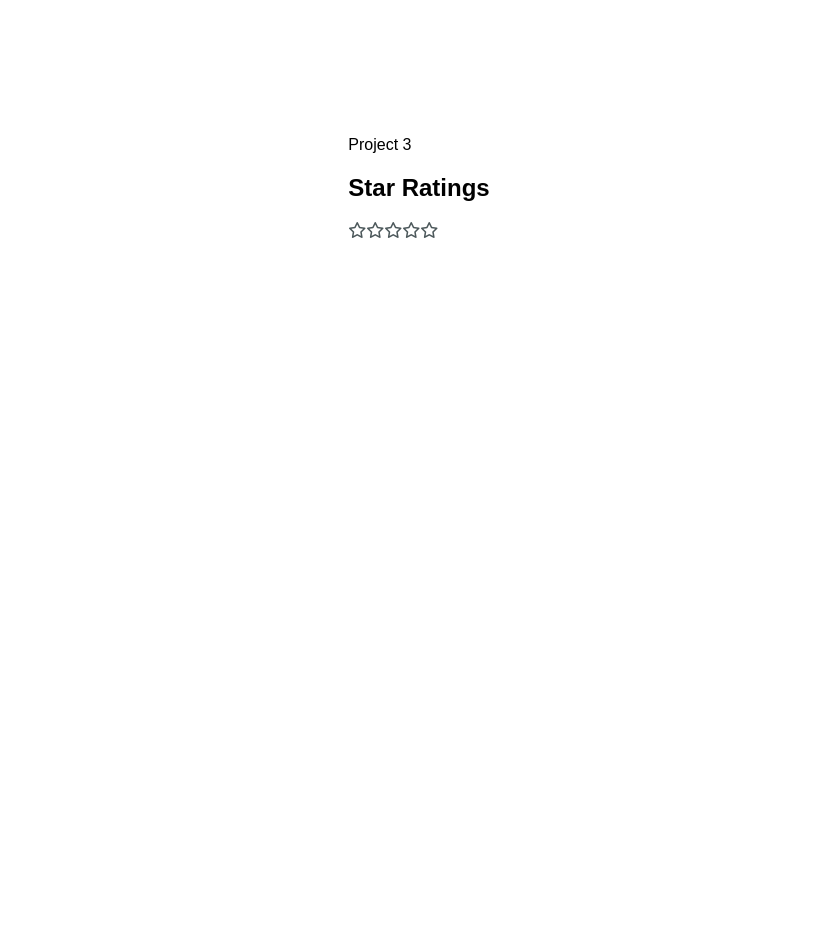
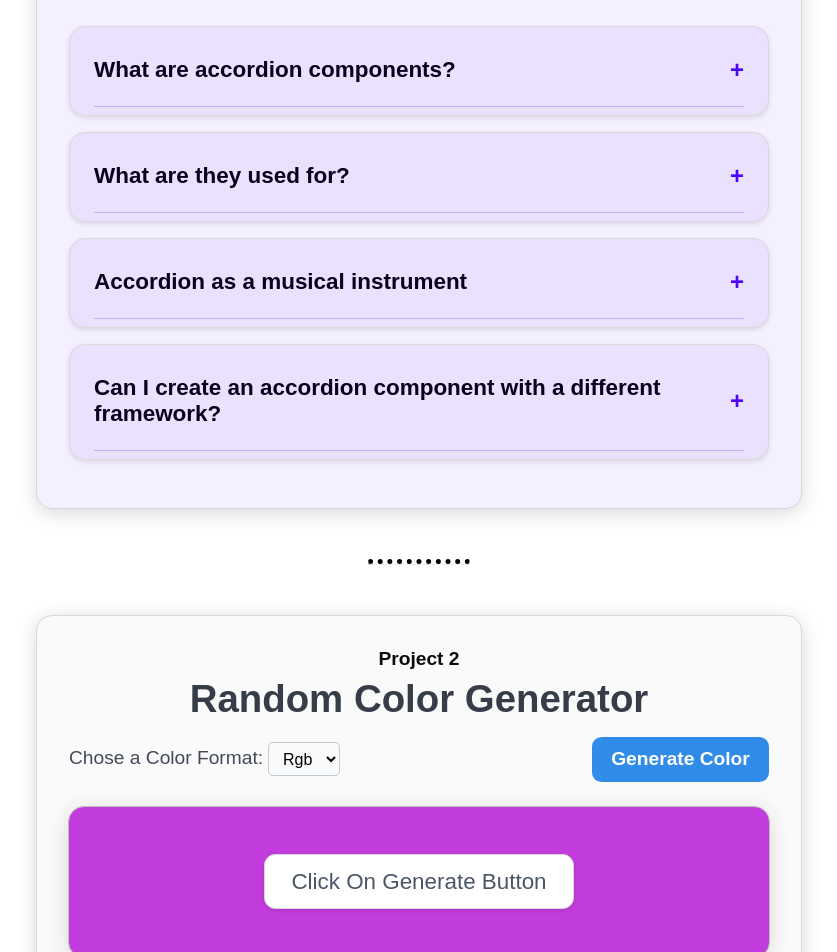
Before and after one commit to Shubham-567/React-Projects, a React app in the folder Small-Projects/: page / in a window 1280 px wide. Shown: the part 220-1172 px from the top of the page, without its empty margins (221-1058 px from the left). Before the commit the page ends 800 px from the top, so only its background shows below. Built offline with nearby package versions, Linux system fonts and the light colour scheme; the HTML template or start-up script is replaced by a standard one.

Commit message:
Added the styles for Star Rating componenet and made some changes to index.css (globle css)

```diff
--- a/Small-Projects/src/App.jsx
+++ b/Small-Projects/src/App.jsx
@@ -6,11 +6,12 @@ function App() {
 
   return (
     <>
-      {/* <Accordion />
+      <Accordion />
       <hr />
       <RandomColorGenerator />
-      <hr /> */}
+      <hr />
       <StarRating />
+      <hr />
     </>
   )
 }
--- a/Small-Projects/src/Components/1-Accordion/Accordion.jsx
+++ b/Small-Projects/src/Components/1-Accordion/Accordion.jsx
@@ -37,8 +37,11 @@ function Accordion() {
 
     return (
         <div className={style.wrapper}>
-            <p>Project 1</p>
-            <h2>Accordion</h2>
+            <div className="project-title">
+                <p>Project 1</p>
+                <h2>Accordion</h2>
+            </div>
+
 
             <button onClick={handleSelectionToggle}>
                 {enableMultiSelection
@@ -70,7 +73,7 @@ function Accordion() {
                     <div className={style.error}>No data found!</div>
                 )}
             </div>
-        </div>
+        </div >
     );
 }
 
--- a/Small-Projects/src/Components/1-Accordion/Accordion.module.css
+++ b/Small-Projects/src/Components/1-Accordion/Accordion.module.css
@@ -5,27 +5,17 @@
   align-items: center;
   padding: 2em;
   margin: 0 0 2em;
-  border: none;
+  border: 1px solid hsl(0, 0%, 85%);
   border-radius: 1em;
   background-color: hsl(255, 100%, 97%);
-  box-shadow: 0 4px 30px rgba(0, 0, 0, 0.25);
+  box-shadow: 0 4px 20px hsl(0, 0%, 85%);
   font-family: "Arial", sans-serif;
 }
 
-.wrapper > p {
-  font-size: 1.2rem;
-  font-weight: bold;
-  margin: 0;
-  text-align: center;
-}
-
 .wrapper h2 {
-  font-size: 2.4rem;
-  margin: 0 0 0.5em;
   background: linear-gradient(45deg, hsl(257, 96%, 50%), hsl(353, 96%, 62%));
   background-clip: text;
   color: transparent;
-  text-align: center;
 }
 
 .wrapper button {
@@ -56,6 +46,7 @@
   background-color: hsl(258, 93%, 94%);
   margin: 1rem 0;
   padding: 0.5rem 1.5rem;
+  border: 1px solid hsl(0, 0%, 85%);
   border-radius: 1em;
   box-shadow: 0 2px 5px rgba(0, 0, 0, 0.1);
   transition: transform 0.2s ease, box-shadow 0.2s ease;
--- a/Small-Projects/src/Components/2-Random-Color-Generator/ColorGenerator.module.css
+++ b/Small-Projects/src/Components/2-Random-Color-Generator/ColorGenerator.module.css
@@ -1,41 +1,9 @@
-/* Updated Wrapper Styles */
-.wrapper {
-  background-color: hsl(220, 15%, 95%);
-  padding: 2em;
-  margin: 2em auto;
-  width: 700px;
-  max-width: 90%;
-  border: 1px solid hsl(220, 15%, 85%);
-  border-radius: 1em;
-  box-shadow: 0 4px 30px rgba(0, 0, 0, 0.25);
-}
-
-.wrapper p,
-h2 {
-  text-align: center;
-}
-
-.wrapper > p {
-  font-size: 1.2rem;
-  font-weight: bold;
-  margin: 0;
-  text-align: center;
-  color: hsl(220, 15%, 5%);
-}
-
-.wrapper h2 {
-  font-size: 2.4rem;
-  margin: 0.2em 0 0.4em;
-  text-align: center;
-  color: hsl(220, 15%, 25%);
-}
-
 /* Controls Section */
 .controls {
   display: flex;
   justify-content: space-between;
   align-items: center;
-  margin-top: 1em;
+  width: 100%;
 }
 
 .controls label {
@@ -87,12 +55,13 @@ h2 {
   display: flex;
   align-items: center;
   justify-content: center;
-  margin: 1.5em 0;
+  margin: 1.5em 0 0;
   width: 100%;
   height: 150px;
   background-color: hsl(290, 70%, 55%);
-  border: none;
+  border: 1px solid hsl(0, 0%, 75%);
   border-radius: 1em;
+  box-shadow: 0 4px 20px hsl(0, 0%, 85%);
   transition: transform 0.5s ease, box-shadow 1s ease;
 }
 
--- a/Small-Projects/src/Components/2-Random-Color-Generator/RandomColorGenerator.jsx
+++ b/Small-Projects/src/Components/2-Random-Color-Generator/RandomColorGenerator.jsx
@@ -61,9 +61,12 @@ function RandomColorGenerator() {
     }
 
     return (
-        <div className={style.wrapper}>
-            <p>Project 2</p>
-            <h2>Random Color Generator</h2>
+        <div className="container">
+            <div className="project-title">
+                <p>Project 2</p>
+                <h2>Random Color Generator</h2>
+            </div>
+
             <div className={style.controls}>
                 <div>
                     <label htmlFor='color-format'>Chose a Color Format: </label>
--- a/Small-Projects/src/Components/3-Star-Rating/StarRating.jsx
+++ b/Small-Projects/src/Components/3-Star-Rating/StarRating.jsx
@@ -2,7 +2,7 @@ import "@fortawesome/fontawesome-free/css/all.min.css";
 import style from "./StarRating.module.css";
 import React, { useState } from "react";
 
-function StarRating({ noOfStars = 5 }) {
+function StarRating({ noOfStars = 10 }) {
     const [rating, setRating] = useState(0);
     const [hover, setHover] = useState(0);
 
@@ -19,9 +19,12 @@ function StarRating({ noOfStars = 5 }) {
     }
 
     return (
-        <div className='container'>
-            <p>Project 3</p>
-            <h2>Star Ratings</h2>
+        <div className="container">
+            <div className="project-title">
+                <p>Project 3</p>
+                <h2>Star Ratings</h2>
+            </div>
+
 
             <div>
                 {[...Array(noOfStars)].map((_, index) => {
@@ -29,7 +32,7 @@ function StarRating({ noOfStars = 5 }) {
 
                     return (
                         <i
-                            className={`fa-star
+                            className={`fa-star fa-xl
                                 ${index <= (hover || rating)
                                     ? style.active + " fa-solid"
                                     : style.inactive + " fa-regular"
--- a/Small-Projects/src/index.css
+++ b/Small-Projects/src/index.css
@@ -15,3 +15,31 @@ hr {
   width: 100px;
   margin: 50px auto;
 }
+
+.container {
+  display: flex;
+  flex-direction: column;
+  justify-content: center;
+  align-items: center;
+  padding: 2em;
+  border: 1px solid hsl(0, 0%, 85%);
+  border-radius: 1em;
+  background: hsl(0, 0%, 98%);
+  box-shadow: 0 4px 20px hsl(0, 0%, 85%);
+  width: 700px;
+}
+
+.project-title p {
+  font-size: 1.2rem;
+  font-weight: bold;
+  margin: 0;
+  text-align: center;
+  color: hsl(220, 15%, 5%);
+}
+
+.project-title h2 {
+  font-size: 2.4rem;
+  margin: 0.2em 0 0.4em;
+  text-align: center;
+  color: hsl(220, 15%, 25%);
+}
```
